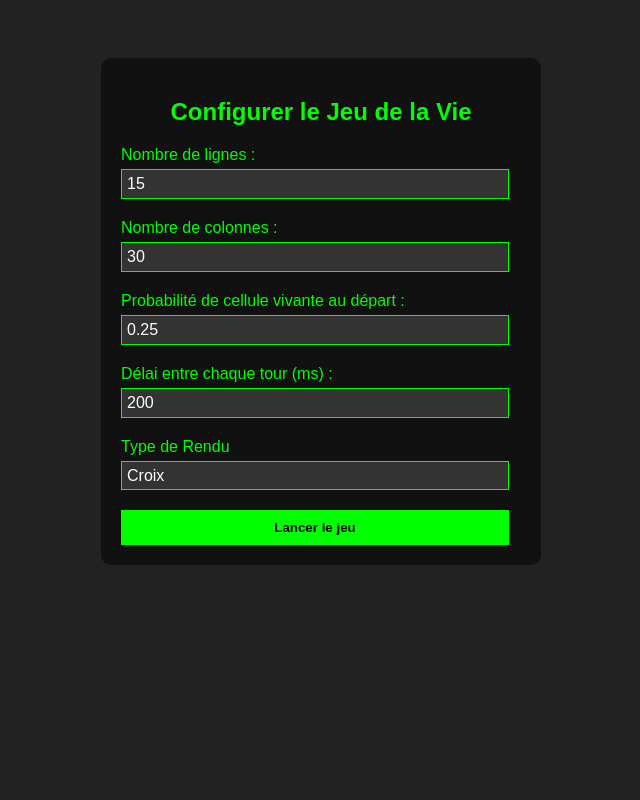
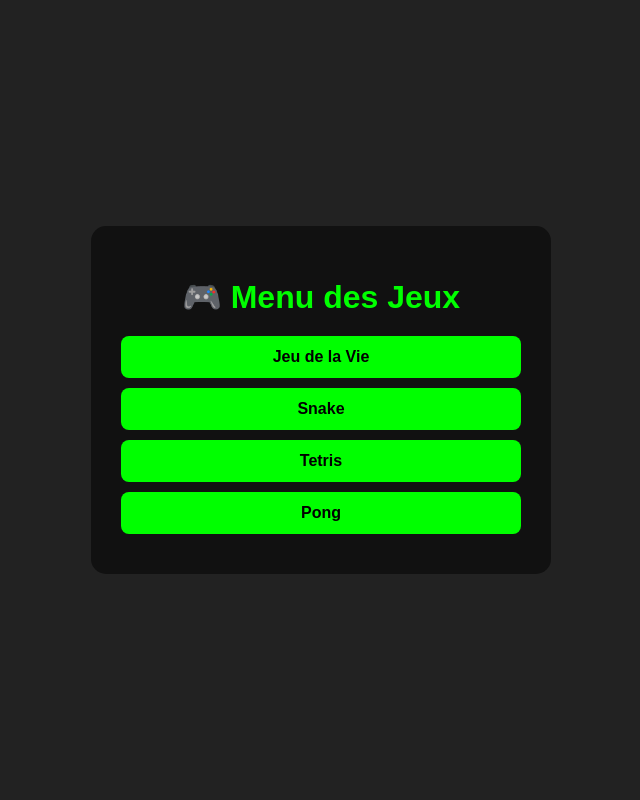
Before and after one commit to Frifri260805/Jeu-de-la-Vie, a PHP site: page / in a window 1280 px wide. Shown: the whole page, without its empty margins (319-959 px from the left). Run offline with PHP 8.4, Linux system fonts and the light colour scheme.

Commit message:
Ajout menu des jeux

```diff
--- /dev/null
+++ b/index.html
@@ -0,0 +1,56 @@
+<!DOCTYPE html>
+<html lang="fr">
+<head>
+<meta charset="UTF-8">
+<title>Menu des Jeux</title>
+<style>
+    body {
+        font-family: Arial, sans-serif;
+        background-color: #222;
+        color: #0f0;
+        display: flex;
+        justify-content: center;
+        align-items: center;
+        height: 100vh;
+        margin: 0;
+    }
+    .menu {
+        background-color: #111;
+        padding: 30px;
+        border-radius: 15px;
+        width: 400px;
+        text-align: center;
+    }
+    h1 {
+        margin-bottom: 20px;
+    }
+    a {
+        display: block;
+        text-decoration: none;
+        background-color: #0f0;
+        color: #000;
+        padding: 12px;
+        margin: 10px 0;
+        border-radius: 8px;
+        font-weight: bold;
+        transition: 0.2s;
+    }
+    a:hover {
+        background-color: #0c0;
+    }
+</style>
+</head>
+<body>
+    <div class="menu">
+        <h1>🎮 Menu des Jeux</h1>
+
+        <!-- Lien vers ton jeu de la vie -->
+        <a href="jeu-de-la-vie/jeu-de-la-vie.php">Jeu de la Vie</a>
+
+        <!-- Exemple : futurs jeux -->
+        <a href="snake/snake.php">Snake</a>
+        <a href="tetris.php">Tetris</a>
+        <a href="pong.php">Pong</a>
+    </div>
+</body>
+</html>
--- a/index.php
+++ /dev/null
@@ -1,76 +0,0 @@
-<!DOCTYPE html>
-<html lang="fr">
-<head>
-<meta charset="UTF-8">
-<title>Jeu de la Vie - Configuration</title>
-<style>
-    body {
-        font-family: Arial, sans-serif;
-        background-color: #222;
-        color: #0f0;
-        display: flex;
-        justify-content: center;
-        padding-top: 50px;
-    }
-    form {
-        background-color: #111;
-        padding: 20px;
-        border-radius: 10px;
-        width: 400px;
-    }
-    label {
-        display: block;
-        margin: 10px 0 5px;
-    }
-    input, select {
-        width: 97%;
-        padding: 5px;
-        margin-bottom: 10px;
-        background-color: #333;
-        border: 1px solid #0f0;
-        color: white;
-        box-sizing: border-box; /* 🔑 pour uniformiser la largeur */
-    font: inherit;          /* 🔑 pour hériter de la même police que le reste */
-    appearance: none;
-    }
-    button {
-        background-color: #0f0;
-        color: #000;
-        padding: 10px;
-        border: none;
-        cursor: pointer;
-        width: 97%;
-        margin-top: 10px;
-        font-weight: bold;
-    }
-    #titre{
-        text-align: center;
-    }
-</style>
-</head>
-<body>
-    <form method="POST" action="start_game.php">
-        <h2 id="titre">Configurer le Jeu de la Vie</h2>
-
-        <label for="rows">Nombre de lignes :</label>
-        <input type="number" name="rows" id="rows" value="15" min="5" max="100" required>
-
-        <label for="cols">Nombre de colonnes :</label>
-        <input type="number" name="cols" id="cols" value="30" min="5" max="100" required>
-
-        <label for="fill">Probabilité de cellule vivante au départ :</label>
-        <input type="number" name="fill" id="fill" value="0.25" min="0" max="1" step="0.01" required>
-
-        <label for="delay">Délai entre chaque tour (ms) :</label>
-        <input type="number" name="delay" id="delay" value="200" min="10" max="5000" required>
-
-        <label for="choix">Type de Rendu</label>
-        <select name="choix" id="choix">
-            <option value="croix">Croix</option>
-            <option value="age">Age</option>
-        </select>
-
-        <button type="submit">Lancer le jeu</button>
-    </form>
-</body>
-</html>
--- a/jeu.php
+++ b/jeu-de-la-vie/jeu.php
@@ -69,7 +69,7 @@
 </style>
 </head>
 <body>
-    <a href='index.php'><button class="btn">Retour au menu</button></a>
+    <a href='jeu-de-la-vie.php'><button class="btn">Retour au menu</button></a>
     <div class="main-content">
         <h2>Jeu de la Vie</h2>
         <pre id="grid"></pre>
@@ -99,7 +99,6 @@
 
         gridPaused.textContent = " ";
         GenerateGrid(defaultFill);
-        RenderGrid(choix);
         gameLoop();
 
         function sleep(ms){
@@ -109,8 +108,8 @@
         async function gameLoop(){
             while(true){
                 if(!paused){
+                    RenderGrid(choix);
                     NextStep();
-                    RenderGrid(choix);
                 }
                 await sleep(delayMs);
             }
```
Also changed, not shown: jeu-de-la-vie/jeu-de-la-vie.php (added, +94 -0 lines), jeu-de-la-vie/start_game.php (renamed from start_game.php), snake/snake.php (added).
